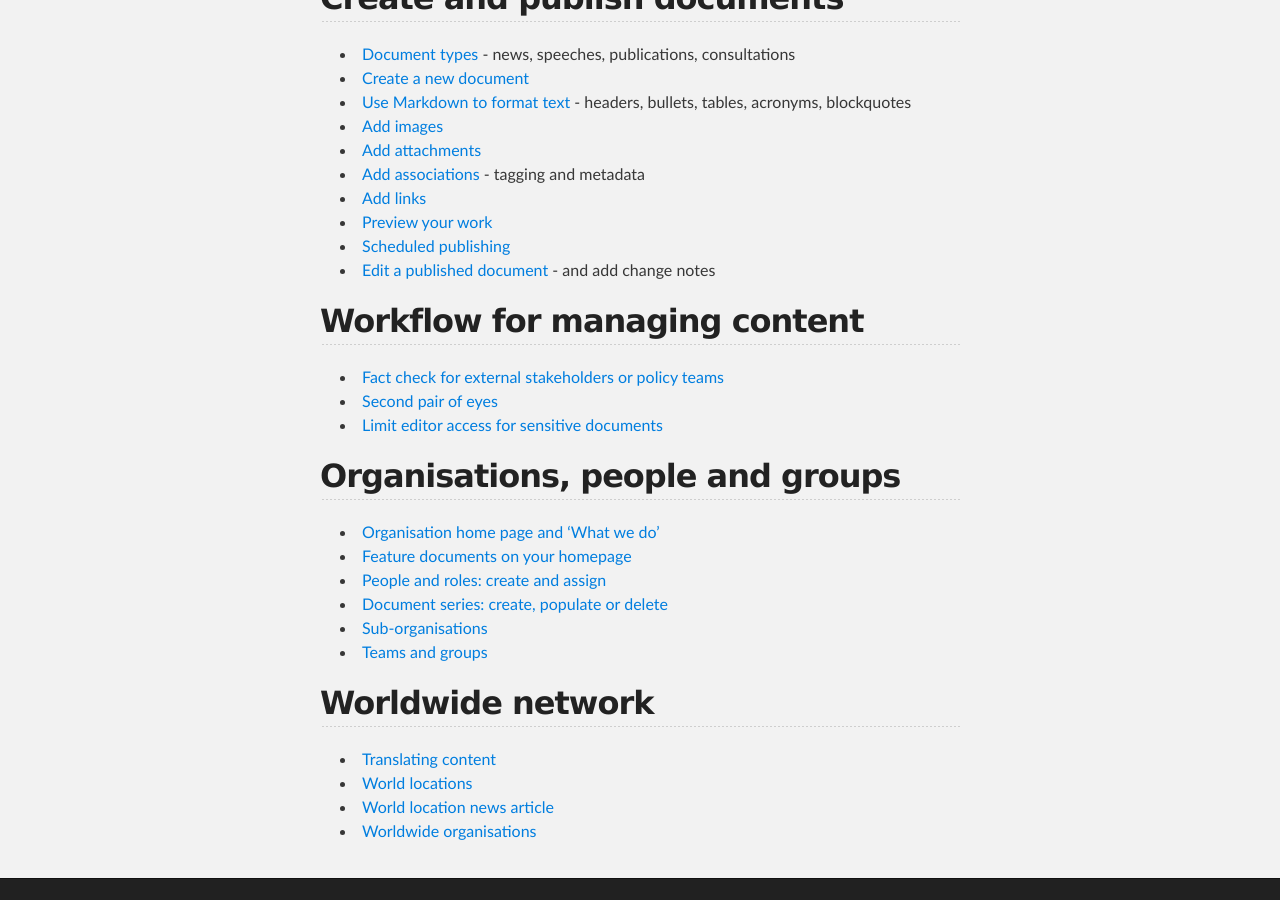
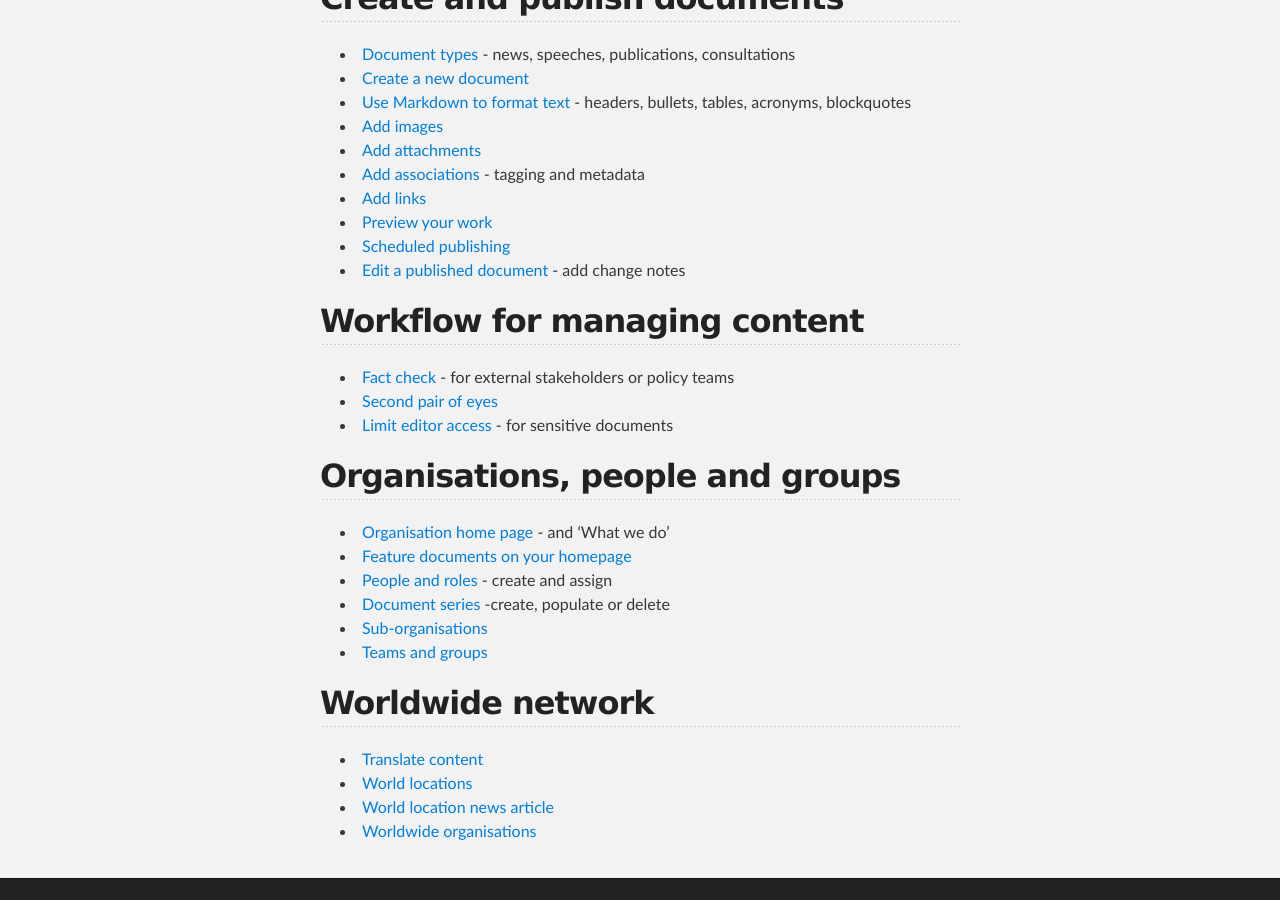
Before and after one commit to alphagov/inside-government-admin-guide, a Jekyll site: the page built from index.md, in a window 1280 px wide and 900 px high, scrolled down 647 px. Built offline with Jekyll 4.4.1, drawn with Linux system fonts in a browser that asks for light colours.

Commit message:
Update index.md

```diff
--- a/index.md
+++ b/index.md
@@ -26,26 +26,26 @@ title: Inside Government Admin Guide - Index
 * [Add links](creating-documents/add-links.html)
 * [Preview your work](creating-documents/preview-your-work.html)
 * [Scheduled publishing](creating-documents/scheduled-publishing.html)
-* [Edit a published document](creating-documents/edit-a-published-doc.html) - and add change notes
+* [Edit a published document](creating-documents/edit-a-published-doc.html) - add change notes
 
 
 ## Workflow for managing content
-* [Fact check for external stakeholders or policy teams](workflow-content/fact-checking.html)
+* [Fact check](workflow-content/fact-checking.html) - for external stakeholders or policy teams
 * [Second pair of eyes](workflow-content/second-pair-of-eyes.html)
-* [Limit editor access for sensitive documents](workflow-content/limiting-access.html)
+* [Limit editor access](workflow-content/limiting-access.html) - for sensitive documents
 
 
 ## Organisations, people and groups
-* [Organisation home page and ‘What we do’](organisations-groups/organisation-home-page.html)
+* [Organisation home page](organisations-groups/organisation-home-page.html) - and ‘What we do’
 * [Feature documents on your homepage](organisations-groups/feature-documents-home-page.html)
-* [People and roles: create and assign](organisations-groups/people-and-roles.html)
-* [Document series: create, populate or delete](organisations-groups/document-series.html)
+* [People and roles](organisations-groups/people-and-roles.html) - create and assign
+* [Document series](organisations-groups/document-series.html) -create, populate or delete
 * [Sub-organisations](organisations-groups/sub-organisations.html)
 * [Teams and groups](organisations-groups/teams-groups.html)
 
 
 ## Worldwide network
-* [Translating content](worldwide-network/translating-docs.html)
+* [Translate content](worldwide-network/translating-docs.html)
 * [World locations](worldwide-network/world-locations.html)
 * [World location news article](worldwide-network/world-location-news-article.html)
 * [Worldwide organisations](worldwide-network/worldwide-organisations.html)
```
